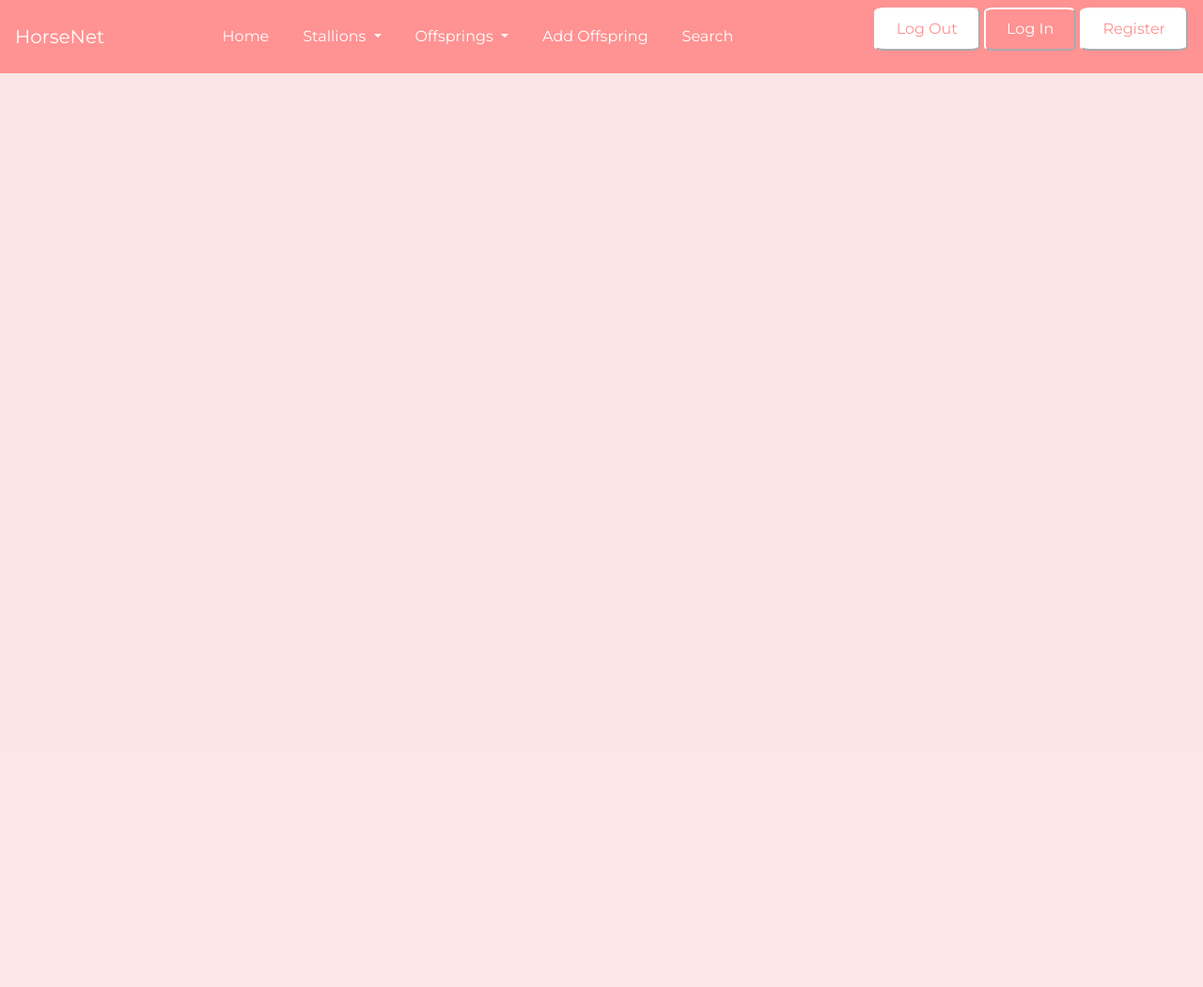
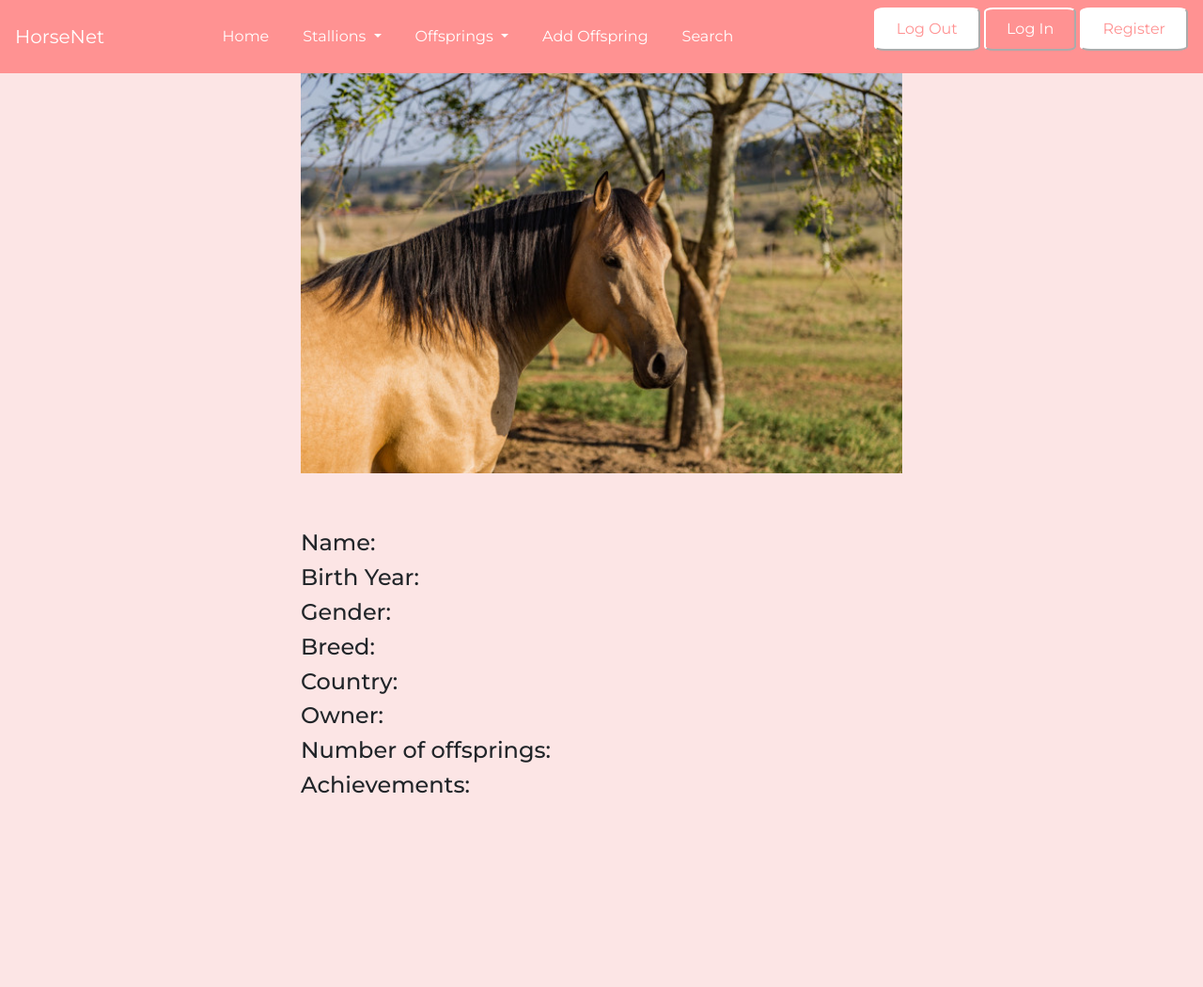
Before and after one commit to cirruselli/Data-Centric-Development-Milestone-Project, a Flask app: page /dimma in a window 1280 px wide. Shown: the whole page at 94% size. Before the commit the page ends 78 px from the top, so only its background shows below. Run offline with Flask 2, Linux system fonts and the light colour scheme; some libraries are stand-ins or nearby versions.

Commit message:
Add content to balegro.html, dimma.html, offset.html. sunrise.html and styles to style.css

```diff
--- a/static/css/style.css
+++ b/static/css/style.css
@@ -93,6 +93,26 @@ div.white-box {
     color: black;
 }
 
+/*----------------images----------------*/
+
+img.center-image {
+    display: block;
+    margin-left: auto;
+    margin-right: auto;
+    width: 50%;
+}
+
+/*--------------Information text -----------*/
+
+.center {
+    margin-top: 60px;
+    margin-bottom: 200px;
+    display: block;
+    margin-left: auto;
+    margin-right: auto;
+    width: 50%;
+}
+
 /*--------------- media queries-------------*/
 
 @media only screen and (max-width: 600px) {
@@ -124,11 +144,31 @@ div.white-box {
         margin: 0px;
         margin-top: 30px;
         height: 25px;
+    }
 }
 
 @media only screen and (max-width: 600px) {
     .progress-name {
         font-size: 15px;
+    }
+}
 
+@media only screen and (max-width: 600px) {
+    h4 {
+        font-size: 15px;
+    }
 }
+
+@media only screen and (max-width: 600px) {
+    img.center-image {
+        width: 100%;
+    }
 }
+
+@media only screen and (max-width: 600px) {
+    .center {
+        margin-left: 10px;
+        margin-right: 10px;
+
+    }
+}
--- a/templates/dimma.html
+++ b/templates/dimma.html
@@ -1,5 +1,16 @@
 {% extends "base.html" %}
 {% block content %}
 
+    <img class="center-image" src="{{ url_for('static', filename = 'images/dimma2.jpg') }}" alt="dimma" />
+    <div class="center">
+        <h4>Name:</h4>
+        <h4>Birth Year:</h4>
+        <h4>Gender:</h4>
+        <h4>Breed:</h4>
+        <h4>Country:</h4>
+        <h4>Owner:</h4>
+        <h4>Number of offsprings:</h4>
+        <h4>Achievements:</h4>
+    </div>
 
 {% endblock %}
```
Also changed, not shown: templates/balegro.html (+11 -0 lines), templates/offset.html (+11 -0 lines), templates/sunrise.html (+11 -0 lines), static/images/balegro2.jpg (added), static/images/dimma2.jpg (added), static/images/offset2.jpg (added), static/images/sunrise2.jpg (added).
